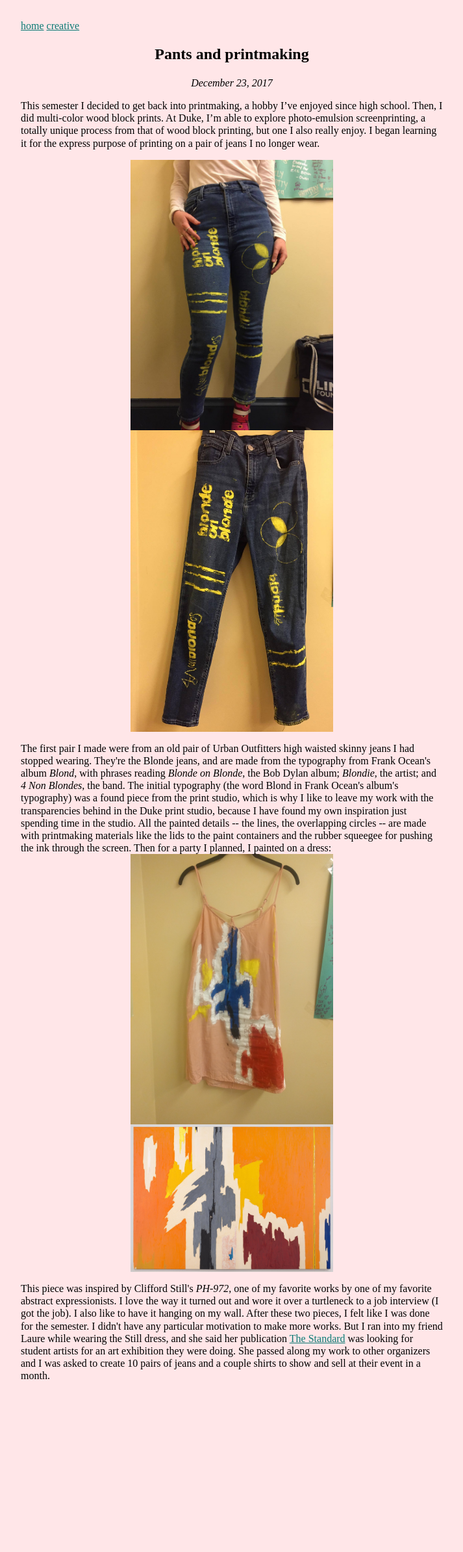
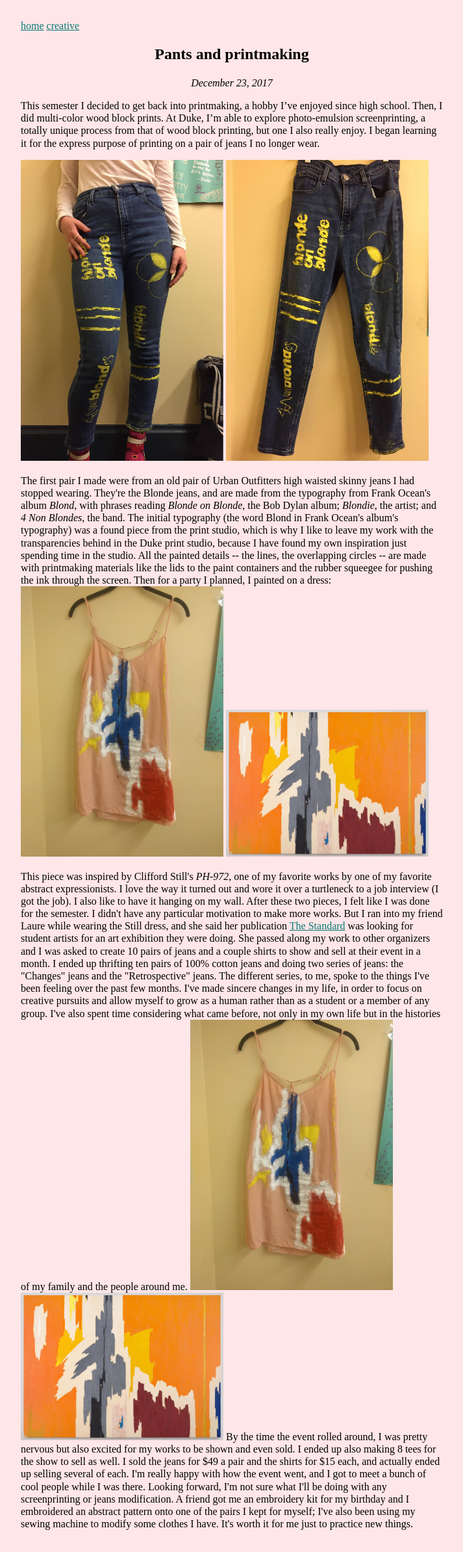
Before and after one commit to pmt/pmt.github.io, a Jekyll site: the page built from _posts/2017-12-23-pants.md, in a window 1280 px wide. Shown: the whole page at 65% size, without its empty margins (283-996 px from the left). Built offline with Jekyll 4.4.1, drawn with Linux system fonts in a browser that asks for light colours; before the commit the page ends 2161 px from its top, so only the background shows below that.

Commit message:
Finish up writing, fix pics

```diff
--- a/_posts/2017-12-23-pants.md
+++ b/_posts/2017-12-23-pants.md
@@ -17,3 +17,11 @@ Then for a party I planned, I painted on a dress:
 <p>This piece was inspired by Clifford Still's <i>PH-972</i>, one of my favorite works by one of my favorite abstract expressionists. I love the way it turned out and wore it over a turtleneck to a job interview (I got the job). I also like to have it hanging on my wall.
 
 After these two pieces, I felt like I was done for the semester. I didn't have any particular motivation to make more works. But I ran into my friend Laure while wearing the Still dress, and she said her publication <a href="http://www.getthestandard.com">The Standard</a> was looking for student artists for an art exhibition they were doing. She passed along my work to other organizers and I was asked to create 10 pairs of jeans and a couple shirts to show and sell at their event in a month.
+
+I ended up thrifting ten pairs of 100% cotton jeans and doing two series of jeans: the "Changes" jeans and the "Retrospective" jeans. The different series, to me, spoke to the things I've been feeling over the past few months. I've made sincere changes in my life, in order to focus on creative pursuits and allow myself to grow as a human rather than as a student or a member of any group. I've also spent time considering what came before, not only in my own life but in the histories of my family and the people around me.
+
+<img class="post-two-images" src="/files/pants/still_dress.jpg" /> <img class="post-two-images" src="/files/pants/still_ph972_1959.jpg" />
+
+By the time the event rolled around, I was pretty nervous but also excited for my works to be shown and even sold. I ended up also making 8 tees for the show to sell as well. I sold the jeans for $49 a pair and the shirts for $15 each, and actually ended up selling several of each. I'm really happy with how the event went, and I got to meet a bunch of cool people while I was there.
+
+Looking forward, I'm not sure what I'll be doing with any screenprinting or jeans modification. A friend got me an embroidery kit for my birthday and I embroidered an abstract pattern onto one of the pairs I kept for myself; I've also been using my sewing machine to modify some clothes I have. It's worth it for me just to practice new things.
--- a/css/post.scss
+++ b/css/post.scss
@@ -9,14 +9,13 @@ div.post-inline-date {
 }
 img.post-inline-image {
     display: block;
-    margin: 0 auto;
+    margin: 10 auto;
     max-width: 100%;
     max-height: 100%;
 }
 
 img.post-two-images {
-    display: block;
-    margin: 0 auto;
+    margin: 10 auto;
     max-width: 48%;
     max-height: 100%;
 }
```
Also changed, not shown: files/pants/blonde_jeans.jpg.
